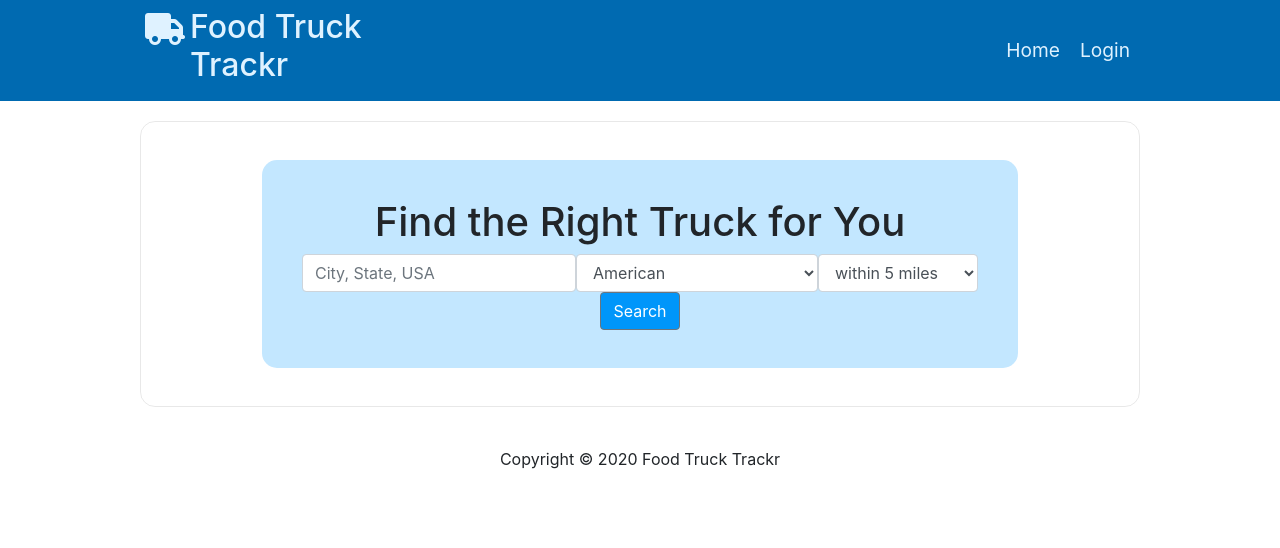
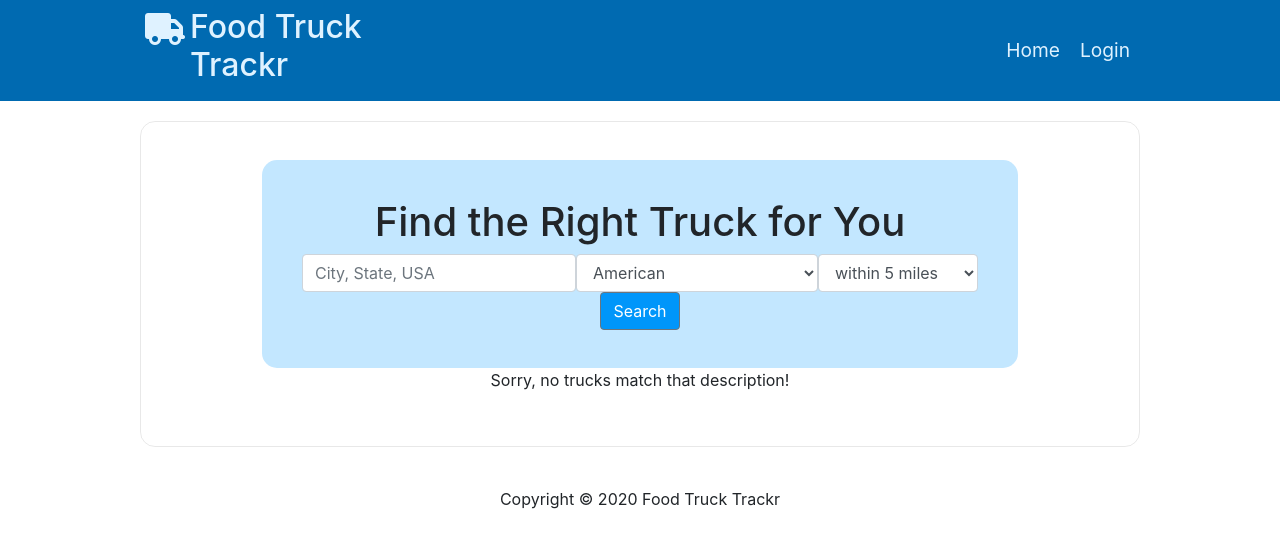
Before and after one commit to markanator/foodtrucktrackr-frontend, a React (Create React App) app: page /search-results in a window 1280 px wide. Shown: the top 548 px of the page. Built offline with nearby package versions, Linux system fonts and the light colour scheme; sample sign-in values are in the browser's storage.

Commit message:
text appears if there are no search results

```diff
--- a/src/components/SearchPage.js
+++ b/src/components/SearchPage.js
@@ -18,7 +18,7 @@ function SearchPage(props){
         <div className="search-page operatorDashboard">
             <SearchBar></SearchBar>
             {/* <TruckList></TruckList> */}
-            {searchInfo.results === [] ? <p>Sorry, no trucks match that description!</p> : searchInfo.results.map((truck, index) => {
+            {searchInfo.results.length === 0 ? <div><p>Sorry, no trucks match that description!</p></div> : searchInfo.results.map((truck, index) => {
                 return (
                     <div key={index}>
                         <h3>{truck.truck_name}</h3>
```
